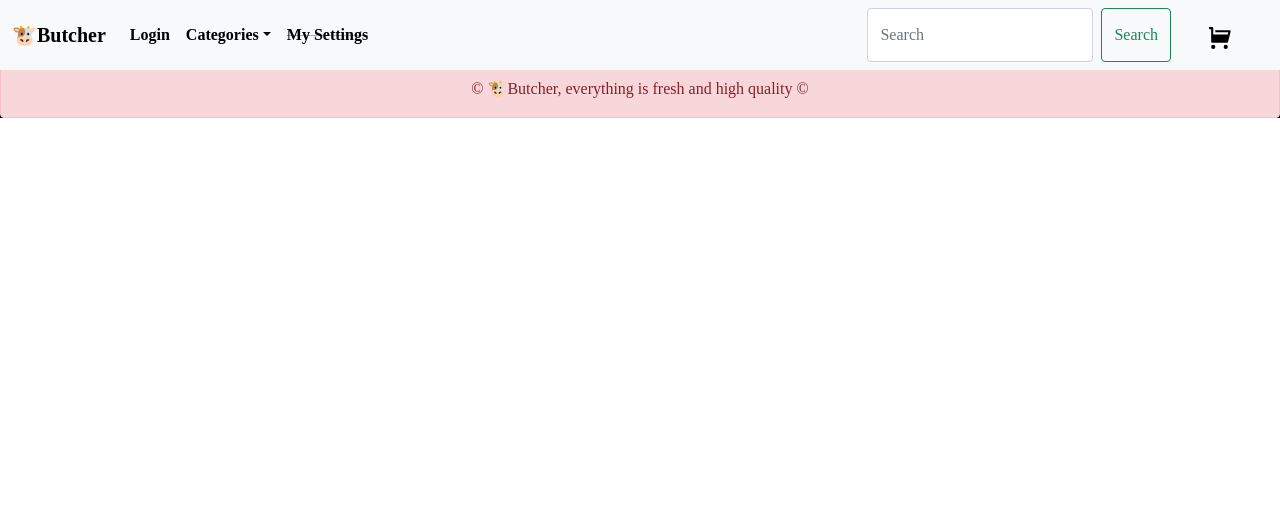
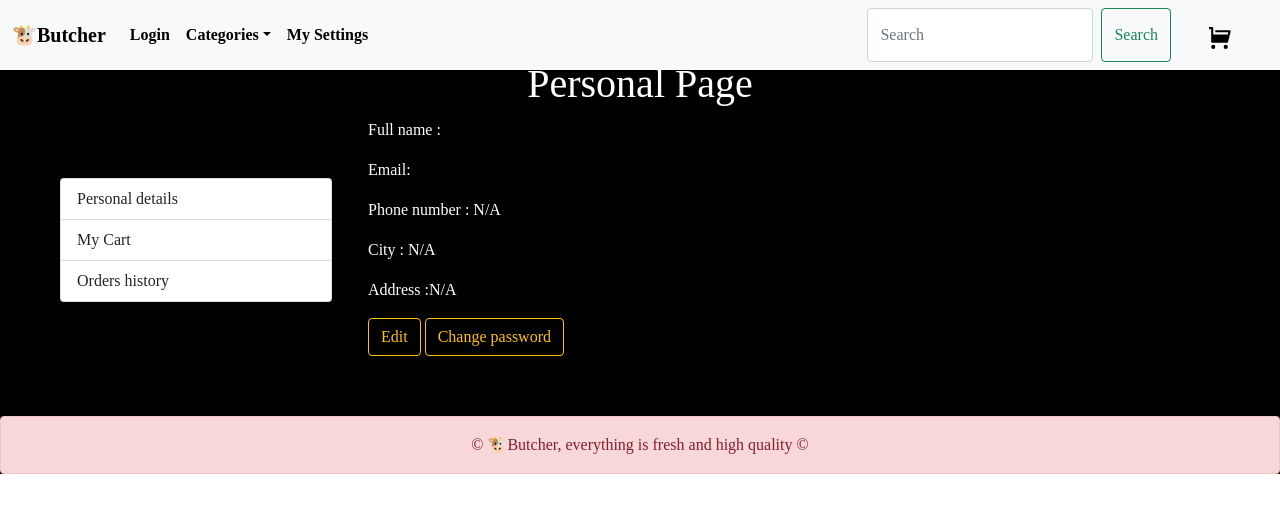
Before and after one commit to yossipoli/Butcher, a React (Create React App) app: page /personal in a window 1280 px wide. Shown: the top 512 px of the page. Built offline with nearby package versions, Linux system fonts and the light colour scheme.

Commit message:
wait for data

```diff
--- a/public/index.html
+++ b/public/index.html
@@ -2,7 +2,7 @@
 <html lang="en">
   <head>
     <meta charset="utf-8" />
-    <link rel="icon" href="%PUBLIC_URL%/favicon.ico" />
+    <link rel="icon" href="/butcher_icon.ico" />
     <meta name="viewport" content="width=device-width, initial-scale=1" />
     <meta name="theme-color" content="#000000" />
     <meta
@@ -24,7 +24,7 @@
       work correctly both with client-side routing and a non-root public URL.
       Learn how to configure a non-root public URL by running `npm run build`.
     -->
-    <title>🐮Butcher</title>
+    <title>Butcher</title>
   </head>
   <body>
     <noscript>You need to enable JavaScript to run this app.</noscript>
--- a/src/App.js
+++ b/src/App.js
@@ -9,6 +9,7 @@ import ProductsPage from './ProductsPage.js'
 import History from './History'
 import Cart from './Cart';
 import Register from './Register';
+import Personal from './Personal';
 import { BrowserRouter as Router, Route , Routes } from 'react-router-dom'
 
 function App() {
@@ -38,6 +39,7 @@ function App() {
         </header>
 
         <main>
+
           <Routes>
             <Route exact path="/" element={<ProductsPage/>}/>
             <Route path="/register" element={<Register/>}/>
@@ -45,7 +47,10 @@ function App() {
             <Route path="/item" element={<ItemPage/>}/>
             <Route path="/cart" element={<Cart/>}/>
             <Route path="/history" element={<History/>}/>
+            <Route path="/personal" element={<Personal/>}/>
           </Routes>
+
+
           {/* { currentPage.register && <Register/>}
           {currentPage.login && <Login/>}
           {currentPage.productsPage && <ProductsPage/>}
@@ -53,6 +58,7 @@ function App() {
           {currentPage.cart && <Cart/>}
           {currentPage.history && <History/>}
           <ItemPage/> */}
+
         </main>
 
         <Footer/>
--- a/src/Nav.js
+++ b/src/Nav.js
@@ -35,9 +35,9 @@ function NavBar() {
               ALL
               </NavDropdown.Item>
             </NavDropdown>
-            <Nav.Link disabled>
+            <Nav.Link >
               {/* TODO  change to settings*/}
-            <Link to="/history"> My Settings </Link>
+            <Link to="/personal"> My Settings </Link>
             </Nav.Link>
           </Nav>
           <Form className="d-flex">
--- /dev/null
+++ b/src/Personal.css
@@ -0,0 +1,18 @@
+.personalOption:hover{
+    background-color: rgb(16, 101, 220);
+    color: aliceblue;
+    font-weight: bold;
+}
+
+.start-position{
+    margin-top: 10px;
+    align-items: flex-start;
+  }
+
+  .leftCol{
+    margin-top: 60px;
+  }
+
+  .col{
+    justify-content: center;
+  }
--- /dev/null
+++ b/src/Personal.js
@@ -0,0 +1,48 @@
+import React from "react";
+import ListGroup from "react-bootstrap/ListGroup";
+import History from "./History";
+import Cart from "./Cart";
+import PersonalDetails from "./PersonalDetails";
+import {useState} from 'react'
+import './Personal.css'
+
+function Personal() {
+
+  const pages={
+    personalDetails: false,
+    history: false,
+    cart: false,
+  }
+
+  const [showPage, setShowPage] = useState({...pages, ["personalDetails"]:true})
+
+  function changePage({target:{id}}){
+    setShowPage({...pages, [id]:true})
+  }
+
+  return (
+    <div>
+      <h1>Personal Page</h1>
+
+      <div className="row start-position">
+        <div className="col-3 leftCol">
+          <ListGroup as="ul">
+            <ListGroup.Item as="li" className="personalOption" id="personalDetails" onClick={changePage}> Personal details </ListGroup.Item>
+            <ListGroup.Item as="li" className="personalOption" id="cart" onClick={changePage}> My Cart </ListGroup.Item>
+            <ListGroup.Item as="li" className="personalOption" id="history" onClick={changePage}> Orders history </ListGroup.Item>
+          </ListGroup>
+        </div>
+
+        <div className="col-9">
+          <div className="row">
+            {showPage.personalDetails && <PersonalDetails/>}
+            {showPage.cart && <Cart/>}
+            {showPage.history && <History/>}
+          </div>
+        </div>
+      </div>
+    </div>
+  );
+}
+
+export default Personal;
--- /dev/null
+++ b/src/PersonalDetails.js
@@ -0,0 +1,25 @@
+import React from 'react'
+import Button from 'react-bootstrap/Button';
+
+function PersonalDetails({name, email, password, phone=false, city=false, address=false}) {
+
+  return (
+    <div className="row">
+      <div className='col'>
+          <p> Full name : {name} </p>
+          <p> Email: {email} </p>
+          <p>Phone number : {phone || "N/A"}</p>
+          <p>City : {city || "N/A"}</p>
+          <p>Address :{address || "N/A"}</p>
+          <Button variant="outline-warning">Edit</Button>{' '}
+          <Button variant="outline-warning">Change password</Button>{' '}
+
+      </div>
+        <div className="col">
+
+        </div>
+    </div>
+  )
+}
+
+export default PersonalDetails
--- a/src/ProductsPage.js
+++ b/src/ProductsPage.js
@@ -2,6 +2,7 @@ import React from "react";
 import CardComponent from "./Components/Card";
 import "./ProductsPage.css";
 import Form from "react-bootstrap/Form";
+import {Link} from 'react-router-dom'
 
 function ProductsPage() {
   return (
@@ -47,11 +48,14 @@ function ProductsPage() {
         />
       </div>
       <div className="products">
-        <CardComponent />
-        <CardComponent />
-        <CardComponent />
-        <CardComponent />
-        <CardComponent />
+        <Link to="item"> <CardComponent /> </Link>
+        <Link to="item"> <CardComponent /> </Link>
+        <Link to="item"> <CardComponent /> </Link>
+        <Link to="item"> <CardComponent /> </Link>
+        <Link to="item"> <CardComponent /> </Link>
+        <Link to="item"> <CardComponent /> </Link>
+        <Link to="item"> <CardComponent /> </Link>
+        <Link to="item"> <CardComponent /> </Link>
       </div>
     </div>
   );
```
Also changed, not shown: src/PasswordChange.js (added, +42 -0 lines), 1 other file (tests, documents, lock files or other folders).
